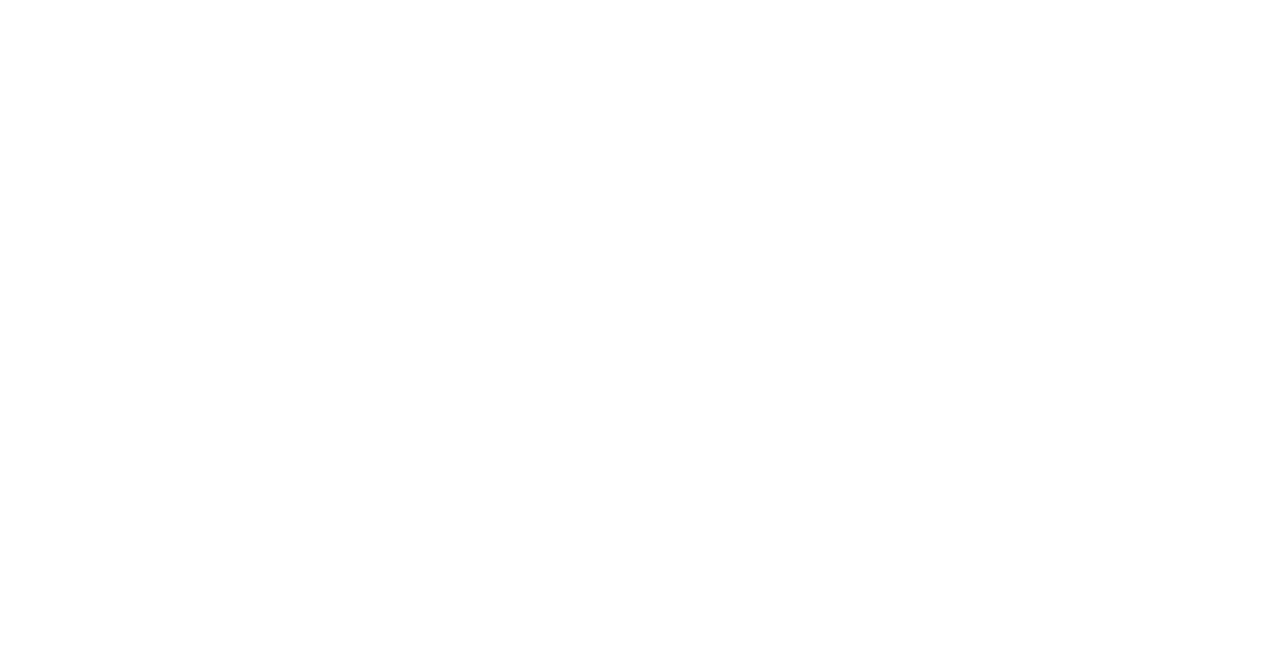
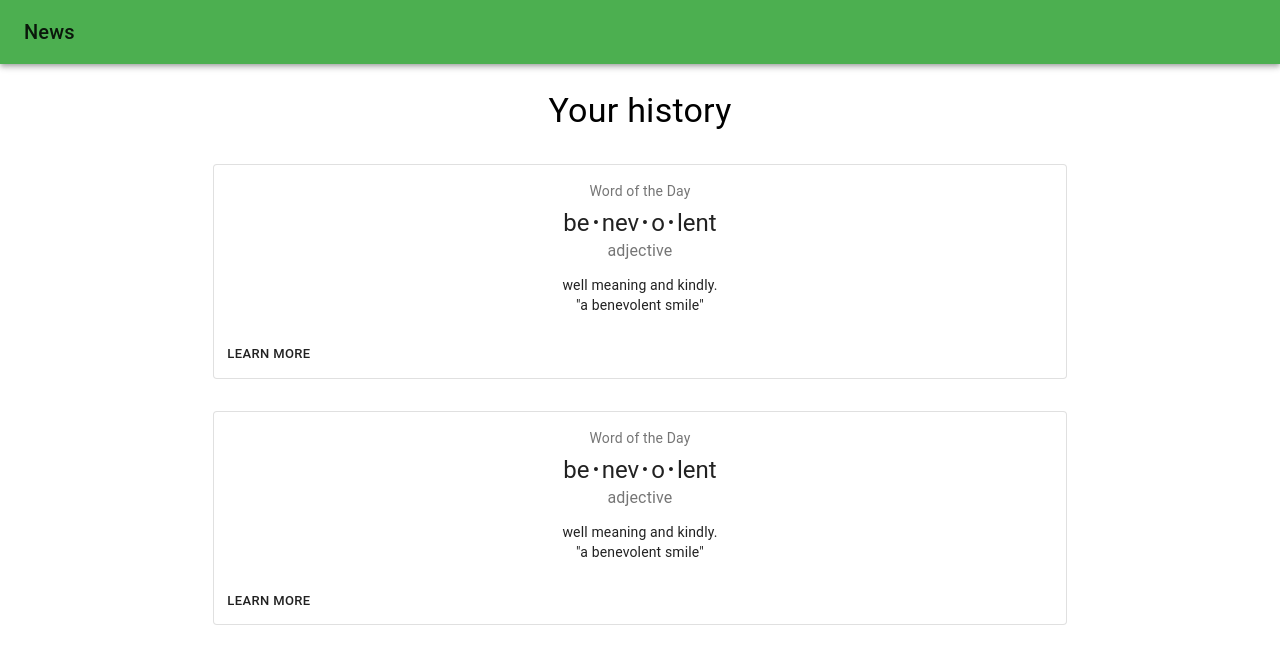
Before and after one commit to nickdee1/oh-no-no-no-project, a React (Create React App) app: page /history in a window 1280 px wide. Shown: the top 664 px of the page. Built offline with nearby package versions, Linux system fonts and the light colour scheme.

Commit message:
App skeleton, history, navbar

```diff
--- a/src/App.tsx
+++ b/src/App.tsx
@@ -1,17 +1,26 @@
 import React from 'react';
 import { BrowserRouter as Router, Route, Switch } from 'react-router-dom';
+import { Grid } from '@material-ui/core';
 import Login from './pages/login/Login';
 import Plan from './pages/Plan';
 import History from './pages/History';
 import Account from './pages/Account';
 import Tablet from './pages/Tablet';
 import Reservation from './pages/Reservation';
+import NavigationBar from './components/NavigationBar';
 
 import './App.css';
 
 function App() {
   return (
     <div className="App">
+      <Grid container direction="column">
+        <Grid item>
+          <NavigationBar />
+        </Grid>
+        <Grid item container>
+          <Grid item xs={1} md={2} />
+          <Grid item xs={10} md={8}>
             <Router>
               <Switch>
                 <Route path="/login" component={Login} />
@@ -22,6 +31,10 @@
                 <Route path="/" component={Reservation} />
               </Switch>
             </Router>
+          </Grid>
+          <Grid item xs={1} md={2} />
+        </Grid>
+      </Grid>
     </div>
   );
 }
--- /dev/null
+++ b/src/components/HistoryCard.tsx
@@ -0,0 +1,59 @@
+import React from 'react';
+import { makeStyles } from '@material-ui/core/styles';
+import Card from '@material-ui/core/Card';
+import CardActions from '@material-ui/core/CardActions';
+import CardContent from '@material-ui/core/CardContent';
+import Button from '@material-ui/core/Button';
+import Typography from '@material-ui/core/Typography';
+
+const useStyles = makeStyles({
+  root: {
+    minWidth: 275,
+  },
+  bullet: {
+    display: 'inline-block',
+    margin: '0 2px',
+    transform: 'scale(0.8)',
+  },
+  title: {
+    fontSize: 14,
+  },
+  pos: {
+    marginBottom: 12,
+  },
+});
+
+export default function HistoryCard() {
+  const classes = useStyles();
+  const bull = <span className={classes.bullet}>•</span>;
+
+  return (
+    <Card className={classes.root} variant="outlined">
+      <CardContent>
+        <Typography className={classes.title} color="textSecondary" gutterBottom>
+          Word of the Day
+        </Typography>
+        <Typography variant="h5" component="h2">
+          be
+          {bull}
+          nev
+          {bull}
+          o
+          {bull}
+          lent
+        </Typography>
+        <Typography className={classes.pos} color="textSecondary">
+          adjective
+        </Typography>
+        <Typography variant="body2" component="p">
+          well meaning and kindly.
+          <br />
+          "a benevolent smile"
+        </Typography>
+      </CardContent>
+      <CardActions>
+        <Button size="small">Learn More</Button>
+      </CardActions>
+    </Card>
+  );
+}
--- /dev/null
+++ b/src/components/HistoryContent.tsx
@@ -0,0 +1,30 @@
+import React from 'react';
+import {Grid, makeStyles, Typography} from '@material-ui/core';
+import HistoryCard from './HistoryCard';
+
+const useStyles = makeStyles({
+  root: {
+    marginTop: 10,
+  },
+});
+
+const HistoryContent = () => {
+  const classes = useStyles();
+  return (
+    <Grid className={classes.root} container spacing={4}>
+        <Grid item xs={12}>
+            <Typography variant='h4'>
+                Your history
+            </Typography>
+        </Grid>
+      <Grid item xs={12}>
+        <HistoryCard />
+      </Grid>
+      <Grid item xs={12}>
+        <HistoryCard />
+      </Grid>
+    </Grid>
+  );
+};
+
+export default HistoryContent;
--- /dev/null
+++ b/src/components/NavigationBar.tsx
@@ -0,0 +1,21 @@
+import React from 'react';
+import AppBar from '@material-ui/core/AppBar';
+import Toolbar from '@material-ui/core/Toolbar';
+import Typography from '@material-ui/core/Typography';
+
+export function NavigationBar() {
+
+  return (
+    <>
+      <AppBar position="static" color="secondary">
+        <Toolbar>
+          <Typography variant="h6">
+            News
+          </Typography>
+        </Toolbar>
+      </AppBar>
+    </>
+  );
+}
+
+export default NavigationBar;
--- a/src/index.tsx
+++ b/src/index.tsx
@@ -2,14 +2,18 @@
 import ReactDOM from 'react-dom';
 import './index.css';
 import { Provider } from 'react-redux';
+import { ThemeProvider } from '@material-ui/core/styles';
 import App from './App';
 import reportWebVitals from './reportWebVitals';
 import store from './store';
+import theme from './theme';
 
 ReactDOM.render(
   <Provider store={store}>
     <React.StrictMode>
-      <App />
+      <ThemeProvider theme={theme}>
+        <App />
+      </ThemeProvider>
     </React.StrictMode>
   </Provider>,
   document.getElementById('root'),
--- a/src/pages/History.tsx
+++ b/src/pages/History.tsx
@@ -1,7 +1,15 @@
 import React from 'react';
+import { Grid, Typography } from '@material-ui/core';
+import HistoryContent from "../components/HistoryContent";
 
 function History() {
-  return <></>;
+  return (
+    <Grid item>
+        <HistoryContent/>
+    </Grid>
+  );
 }
 
+const long_text = 'Miusov, as a man man of breeding and deilcacy, could not but feel some inwrd qualms, when he reached the Father Superior\'s with Ivan: he felt ashamed of havin lost his temper. He felt that he ought to have disdaimed that despicable wretch, Fyodor Pavlovitch, too much to have been upset by him in Father Zossima\'s cell, and so to have forgotten himself. "Teh monks were not to blame, in any case," he reflceted, on the steps. "And if they\'re decent people here (and the Father Superior, I understand, is a nobleman) why not be friendly and courteous withthem? I won\'t argue, I\'ll fall in with everything, I\'ll win them by politness, and show them that I\'ve nothing to do with that Aesop, thta buffoon, that Pierrot, and have merely been takken in over this affair, just as they have."';
+
 export default History;
--- /dev/null
+++ b/src/theme.tsx
@@ -0,0 +1,16 @@
+import { createMuiTheme } from '@material-ui/core/styles';
+import purple from '@material-ui/core/colors/purple';
+import green from '@material-ui/core/colors/green';
+
+const theme = createMuiTheme({
+  palette: {
+    primary: {
+      main: purple[500],
+    },
+    secondary: {
+      main: green[500],
+    },
+  },
+});
+
+export default theme
```
Lines whose indentation alone changed are shown as unchanged.
